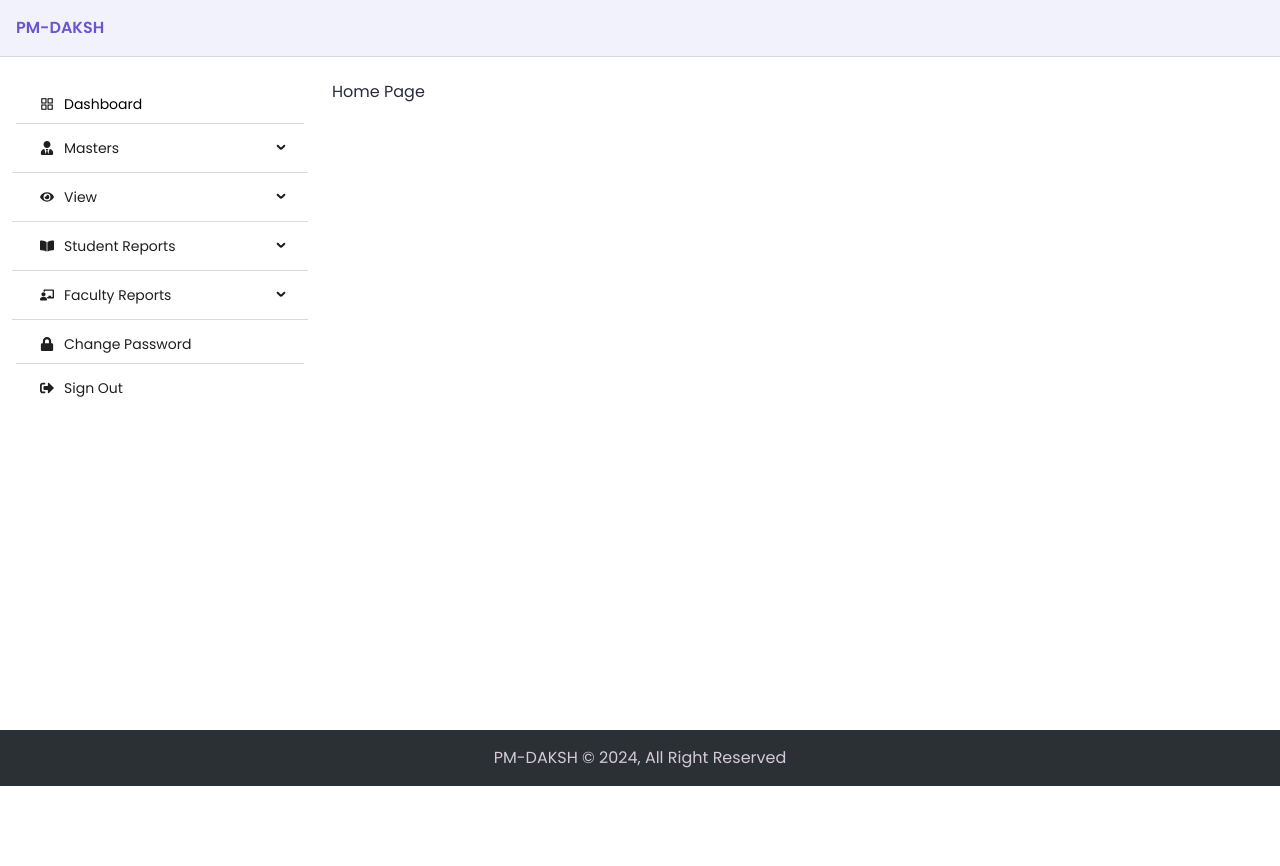
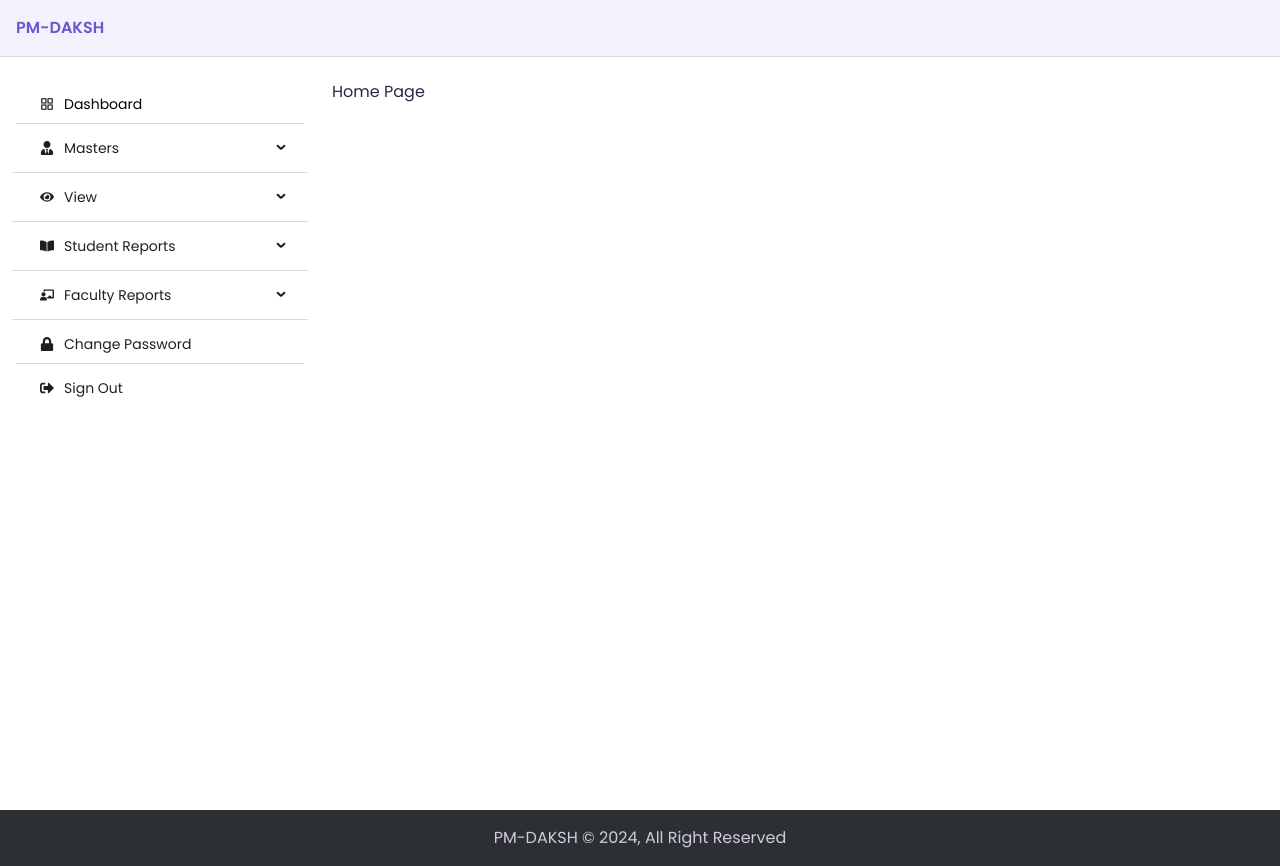
Before and after one commit to harsh-kamde/daksh_portal, a React (Create React App) app: page / in a window 1280 px wide. Before the commit the page ends 800 px from the top, so only its background shows below. Built offline with nearby package versions, Linux system fonts and the light colour scheme; a web font is replaced by a local one.

Commit message:
Minor issue

```diff
--- a/src/components/dashboard/DashboardLayout.jsx
+++ b/src/components/dashboard/DashboardLayout.jsx
@@ -10,7 +10,7 @@ const DashboardLayout = ({ children }) => {
 
       <div
         className="container-fluid"
-        style={{ marginTop: 80, marginBottom: 50, minHeight: '75vh' }}
+        style={{ marginTop: 80, marginBottom: 50, minHeight: '85vh' }}
       >
         <div className="row">
           <div className="col-md-4 col-lg-4 col-xl-3">
--- a/src/components/dashboard/DashboardSidebar.jsx
+++ b/src/components/dashboard/DashboardSidebar.jsx
@@ -212,6 +212,7 @@ const DashboardSidebar = () => {
             mode="inline"
             selectedKeys={[selectedKey]}
             items={items}
+            className="menus"
           />
         </nav>
       </Drawer>
```
